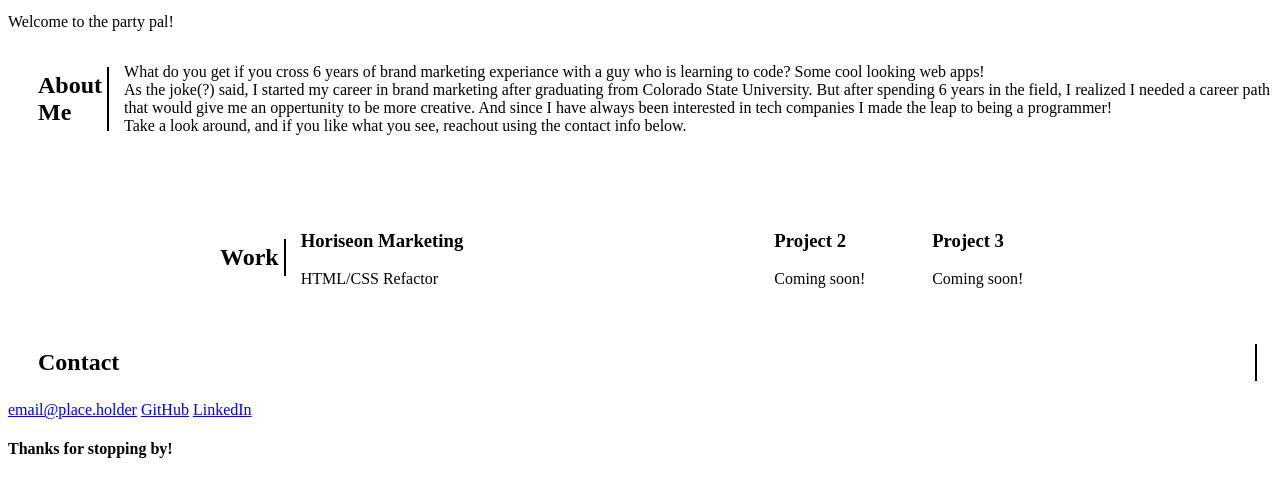
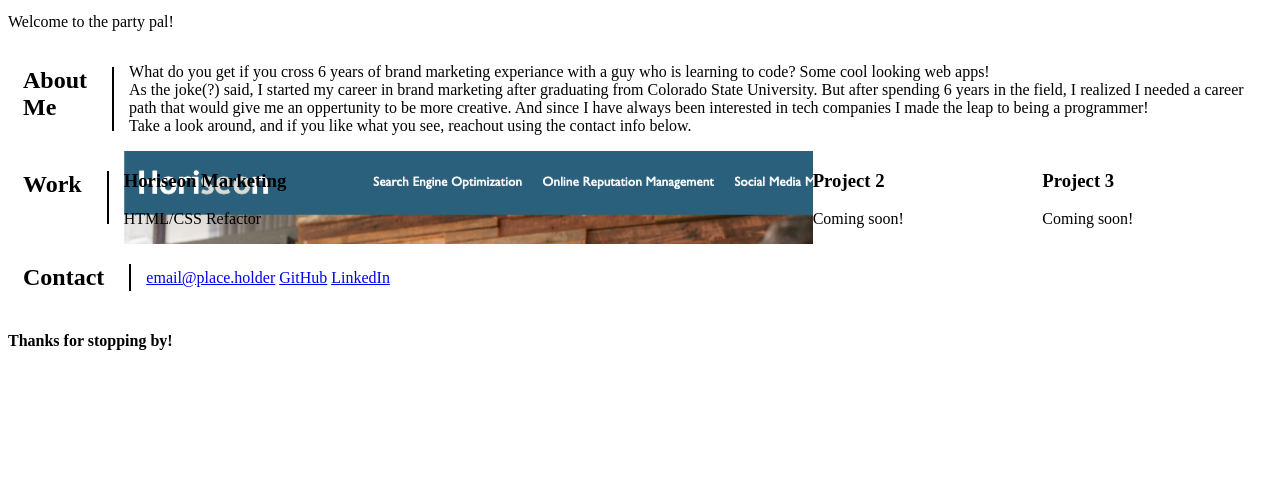
Before and after one commit to rdahltorp/HTML-and-CSS-Portfolio, a plain HTML site: page index.html in a window 1280 px wide. Shown: the part 133-630 px from the top of the page. Drawn offline with Linux system fonts and the light colour scheme.

Commit message:
Made some more adjustments to the CSS to try and get things to line up correctly with FLexbox. ALso listed out key questions I still need help with/I need to figure out at the top of the CSS.

```diff
--- a/assets/style.css
+++ b/assets/style.css
@@ -1,7 +1,16 @@
+/* my big questions
+1) How do I get the nave options on the same level as the title?
+2) How do I make it so that the content headings (h2 - About Me, Work, Contact) stay the same sizeso their boarder lines up?
+3) How do I make it so that 1) the items in "work" wrap down to the next row and 2) make it so that the first item is on a line by itself?
+4) How do I sapce out the contact links evenly?
+5) How do I set a background image for all of the work items?
+*/
+
 * {
     box-sizing: border-box;
 }
 
+/* Header Section */
 header {
     background-color: rgb(38, 187, 187);
 }
@@ -20,17 +29,47 @@ nav a {
     list-style: none;
 }
 
+/* Main Content Section (About Me, Work, Contact) */
 h2 {
-    margin-left: 25px;
+    margin-left: 15px;
     margin-right: 15px;
     border-right: solid black 2px;
-    padding: 5px;
+    padding-right: 25px;
+    flex: 0;
 }
 
 .about-me {
     display: flex;
 }
 
+.work {
+    display: flex;
+    flex-wrap: wrap;
+}
+
+.work-item-1 {
+    flex: 3;
+    background-image: url(./images/challenge-1-screen-\ horiseon-final-page.png);
+}
+
+.work-item-2 {
+    flex: 1;
+}
+
+.work-item-3 {
+    flex: 1;
+}
+
+.contact {
+    display: flex;
+    align-items: center;
+}
+
+.footer-link {
+    justify-content: space-between;
+}
+
+/*
 .work {
     max-width: 1000px;
     margin: 40px auto 0 auto;
@@ -50,7 +89,7 @@ h2 {
 
 .work-item-3 {
     flex: 1;
-}
+} */
 
 /* main content section
 main {
--- a/index.html
+++ b/index.html
@@ -84,11 +84,11 @@
         <!--Contact Section-->
         <section class="contact">
             <h2>Contact</h2>
-            <p>
+            <div>
                 <a href="#" class="footer-link">email@place.holder</a>
                 <a href="https://github.com/rdahltorp" class="footer-link">GitHub</a>
                 <a href="https://www.linkedin.com/in/reeddahltorp/" class="footer-link">LinkedIn</a>
-            </p>
+            </div>
         </section>
     </main>
 
```
